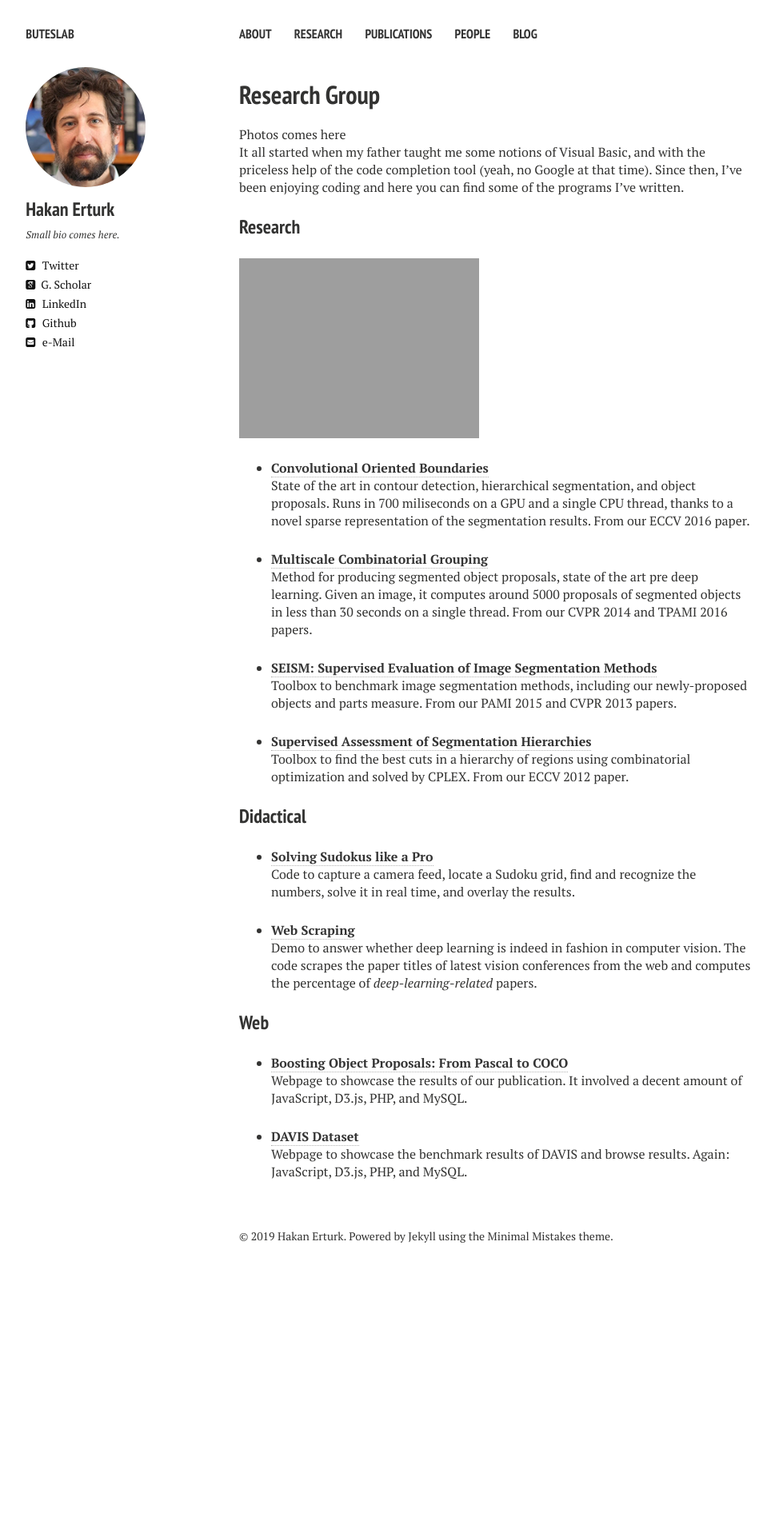
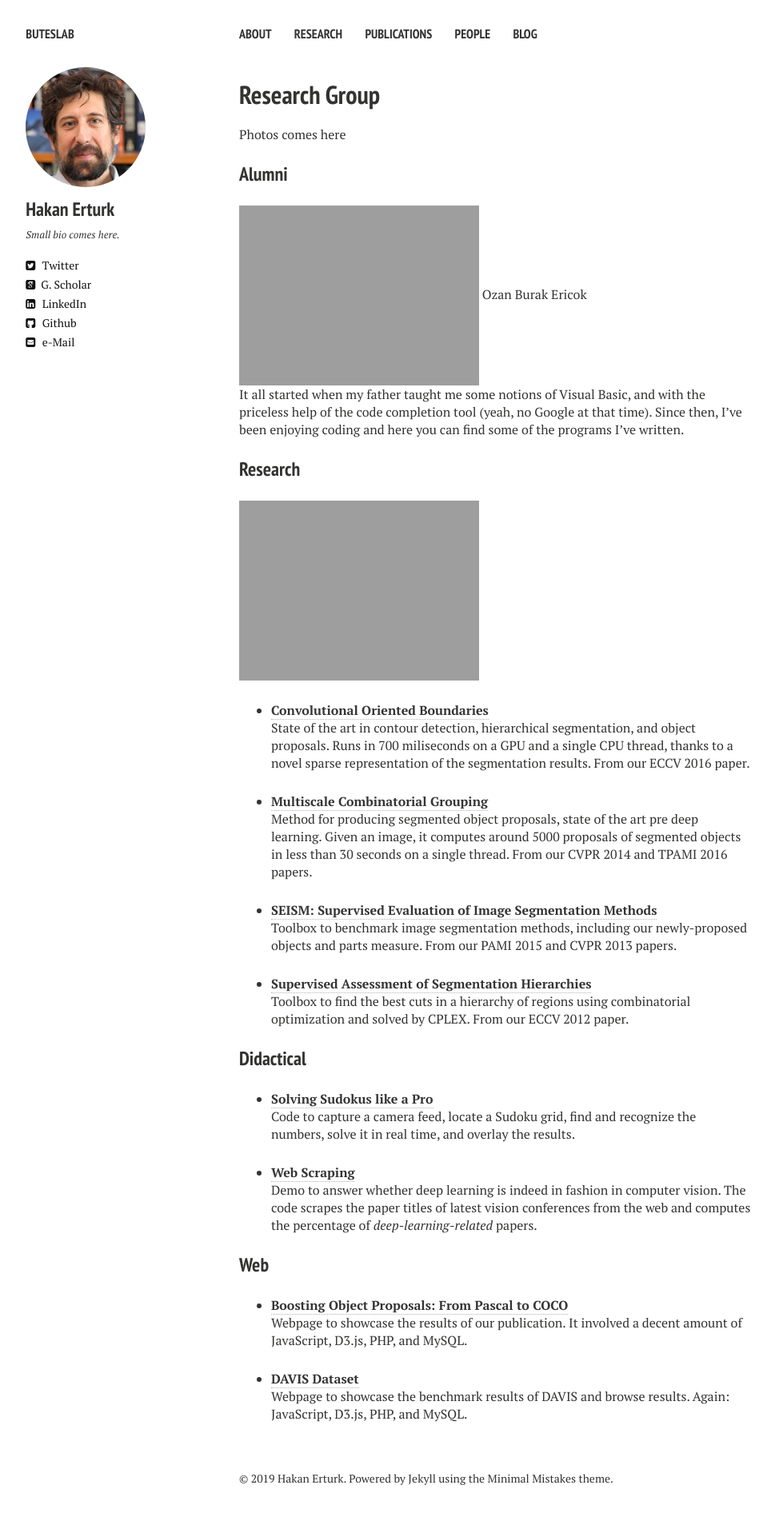
Before and after one commit to buteslab/buteslab.github.io, a Jekyll site: the page built from people.md, in a window 1280 px wide. Shown: the whole page at 80% size, without its empty margins (21-990 px from the left). Built offline with Jekyll 4.4.1, drawn with Linux system fonts in a browser that asks for light colours; nearby versions of some CDN libraries; before the commit the page ends 1604 px from its top, so only the background shows below that.

Commit message:
Update people.md

```diff
--- a/people.md
+++ b/people.md
@@ -9,6 +9,12 @@ comments: false
 
 
 Photos comes here
+
+### Alumni
+<img src="{{ site.github.url }}/images/people/ozanericok.jpeg" height="300" width="300">
+Ozan Burak Ericok
+
+
 
 It all started when my father taught me some notions of Visual Basic, and with the priceless help of the code completion tool (yeah, no Google at that time). Since then, I've been enjoying coding and here you can find some of the programs I've written.
 
```
